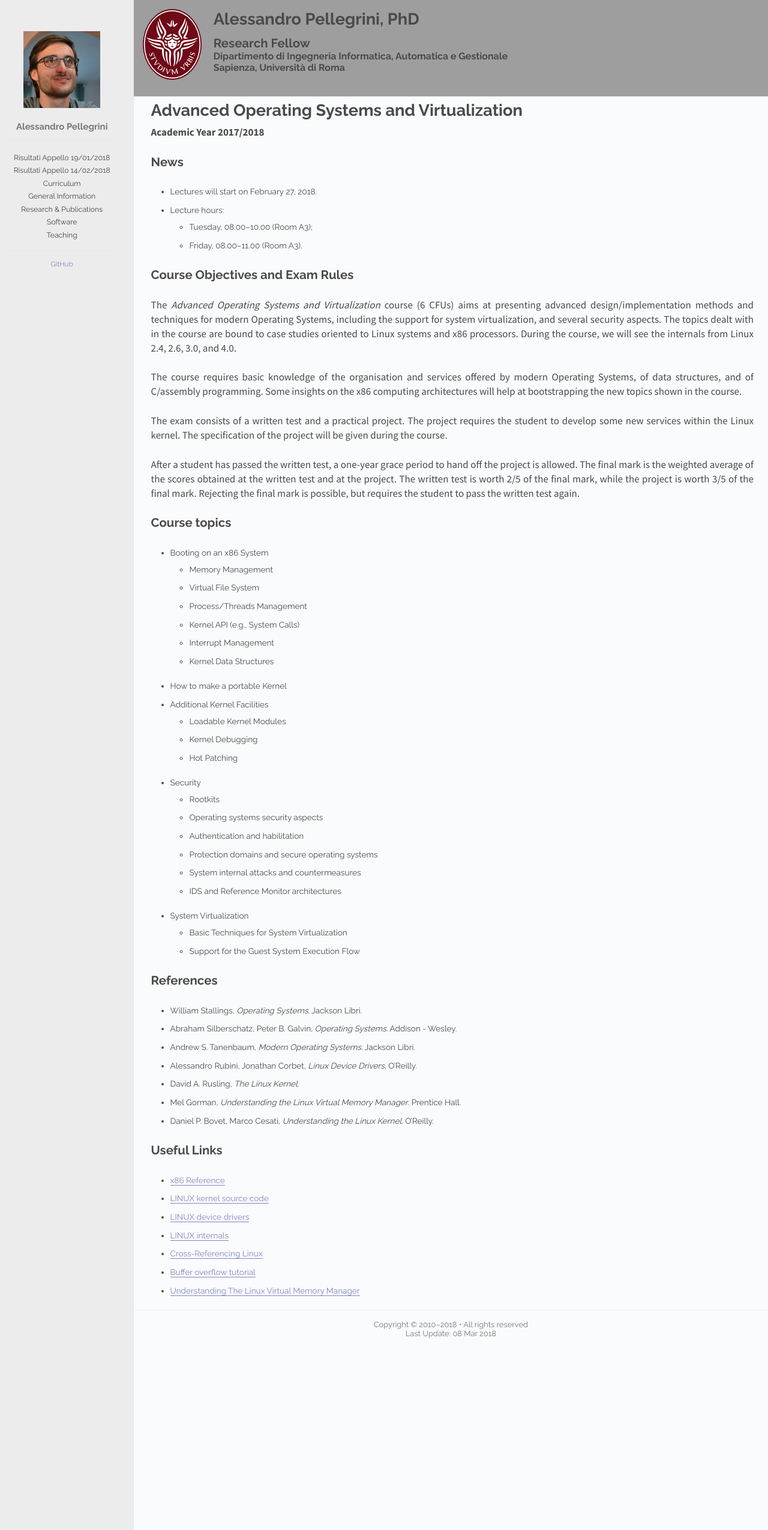
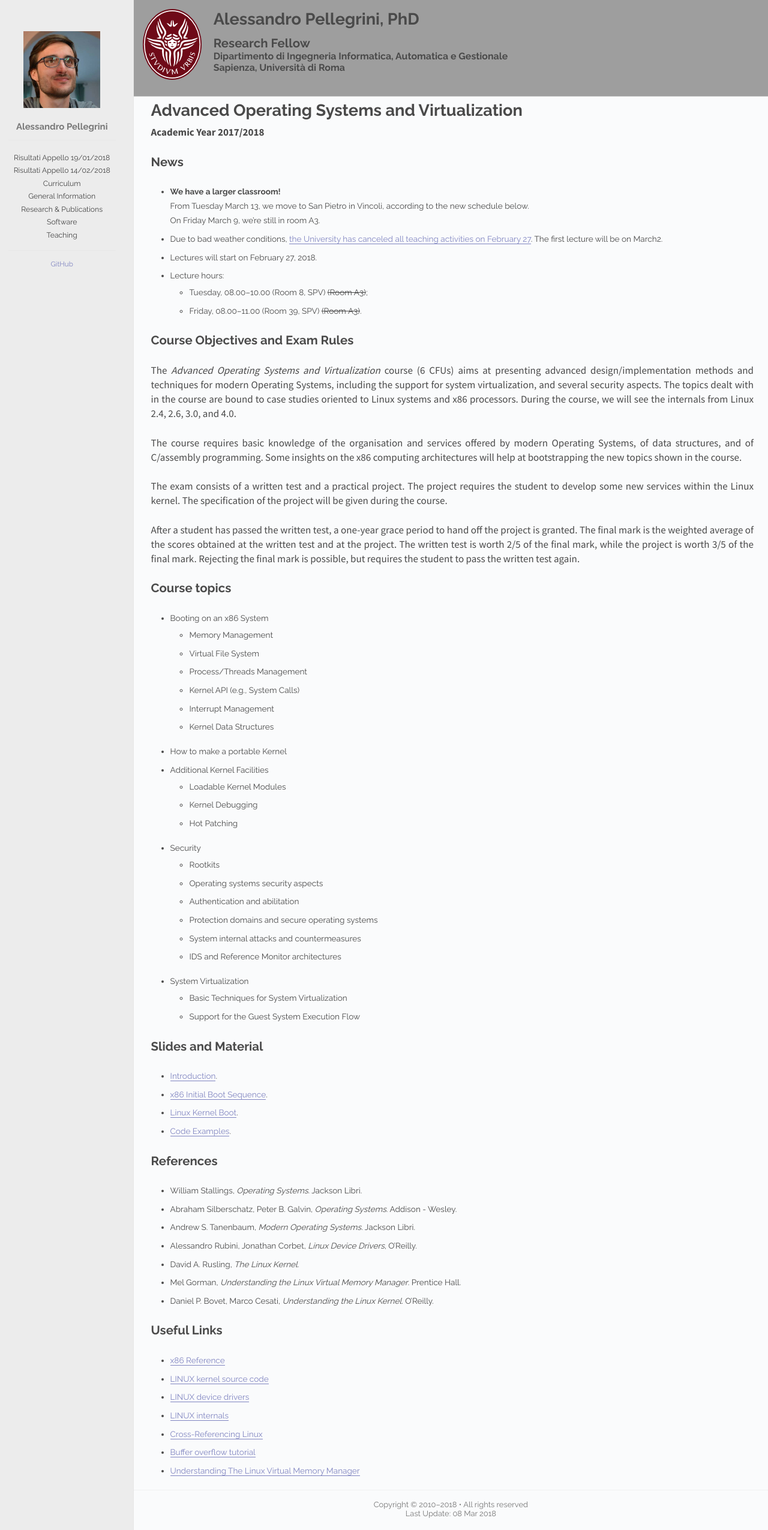
Before and after one commit to alessandropellegrini/personal-website, a Jekyll site: the page built from _posts/2017-01-01-aosv.md, in a window 1280 px wide. Shown: the whole page at 60% size. Built offline with Jekyll 4.4.1, drawn with Linux system fonts in a browser that asks for light colours.

Commit message:
Add course material for AOSV
This commit introduces the first part of the material for the AOSV
course.

Signed-off-by: Alessandro Pellegrini <pellegrini@dis.uniroma1.it>

```diff
--- a/_config.yml
+++ b/_config.yml
@@ -1,7 +1,7 @@
 name: HPDCS
 markdown: kramdown
 highlighter: pygments
-exclude: [README.md, pubs.bib, LICENSE]
+exclude: [README.md, pubs.bib, LICENSE, upload.sh]
 
 url: "https://www.diag.uniroma1.it/~pellegrini"
 
--- a/_posts/2017-01-01-aosv.md
+++ b/_posts/2017-01-01-aosv.md
@@ -11,10 +11,18 @@ title: Advanced Operating Systems and Virtualization
 News
 ----
 
+
+* **We have a larger classroom!**
+  From Tuesday March 13, we move to San Pietro in
+  Vincoli, according to the new schedule below.
+  On Friday March 9, we're still in room A3.
+* Due to bad weather conditions, [the University has canceled all teaching
+  activities on February
+27](https://www.uniroma1.it/it/notizia/didattica-sospesa-anche-il-27-febbraio-il-perdurare-di-cattive-condizioni-climatiche). The first lecture will be on March2.
 * Lectures will start on February 27, 2018.
 * Lecture hours:
-  - Tuesday, 08.00--10.00 (Room A3);
-  - Friday, 08.00--11.00 (Room A3).
+  - Tuesday, 08.00--10.00 (Room 8, SPV) ~~(Room A3)~~;
+  - Friday, 08.00--11.00 (Room 39, SPV) ~~(Room A3)~~.
 
 
 Course Objectives and Exam Rules
@@ -38,7 +46,7 @@ requires the student to develop some new services within the Linux kernel. The
 specification of the project will be given during the course.
 
 After a student has passed the written test, a one-year grace period to hand
-off the project is allowed. The final mark is the weighted average of the scores
+off the project is granted. The final mark is the weighted average of the scores
 obtained at the written test and at the project. The written test is worth 2/5
 of the final mark, while the project is worth 3/5 of the final mark.
 Rejecting the final mark is possible, but requires the student to pass the written
@@ -63,13 +71,22 @@ Course topics
 * Security
   - Rootkits
   - Operating systems security aspects
-  - Authentication and habilitation
+  - Authentication and abilitation
   - Protection domains and secure operating systems
   - System internal attacks and countermeasures
   - IDS and Reference Monitor architectures
 * System Virtualization
   - Basic Techniques for System Virtualization
   - Support for the Guest System Execution Flow
+
+
+Slides and Material
+-------------------
+
+* [Introduction]({{ local-url }}/0.Introduction.pdf).
+* [x86 Initial Boot Sequence]({{ local-url }}/1.Initial-Boot-Sequence.pdf).
+* [Linux Kernel Boot]({{ local-url }}/2.Kernel-Boot.pdf).
+* [Code Examples]({{ local-url }}/code-examples.tar.gz).
 
 
 References
```
Also changed, not shown: _posts/index.md (deleted, +0 -5 lines), teaching.md (+1 -2 lines), 4 other files.
